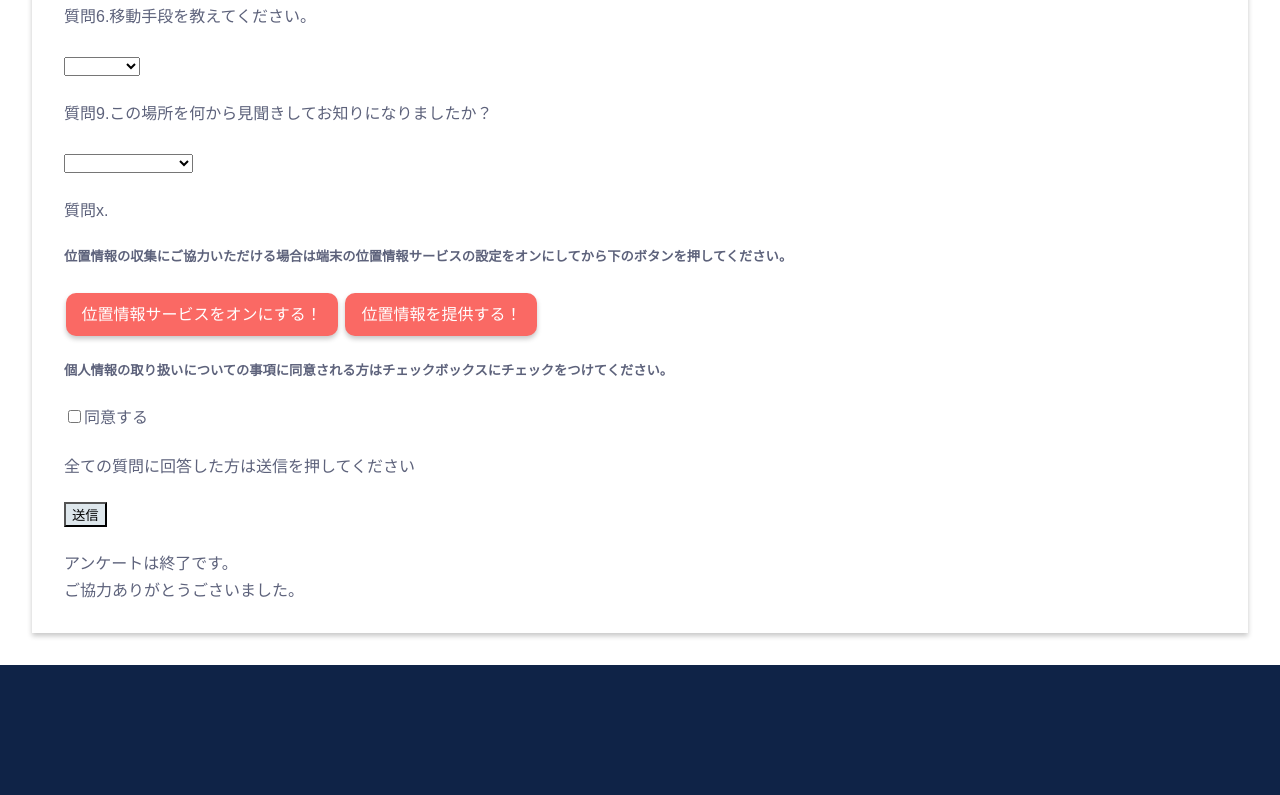
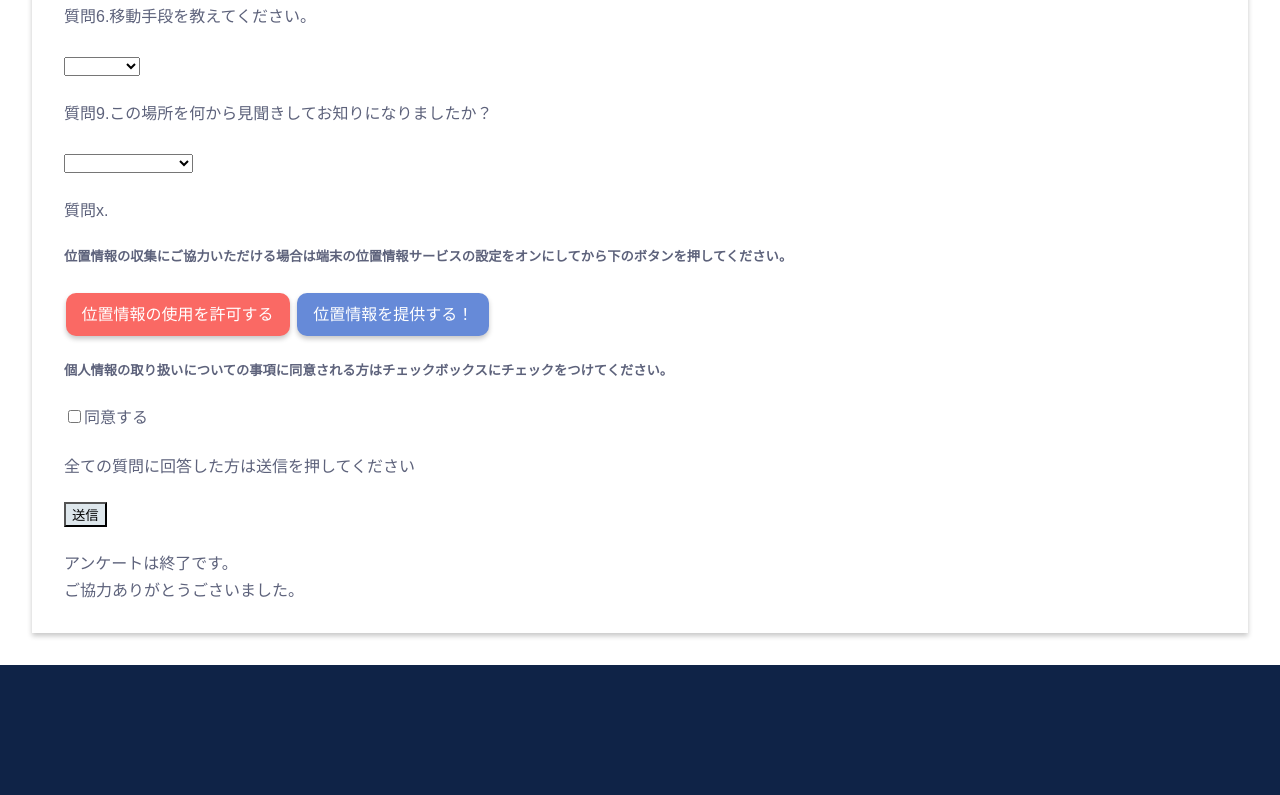
Before and after one commit to Otsuki3020/test3, a plain HTML site: page question.html in a window 1280 px wide. Shown: the part 884-1679 px from the top of the page. Drawn offline with Linux system fonts and the light colour scheme.

Commit message:
Update question.html

```diff
--- a/question.html
+++ b/question.html
@@ -36,6 +36,7 @@
                     // 取得成功した場合
                     function(position) {
                         get_position = ("緯度:"+position.coords.latitude+",経度"+position.coords.longitude);
+                        alert = ("位置情報を取得しました！");
                     },
                     // 取得失敗した場合
                     function(error) {
@@ -166,18 +167,16 @@
                     </select>
 
                 <h4 class="questions-title" aria-required="true" required>質問x.</h4>
+                <!-- 位置情報 -->
+                <h5>位置情報の収集にご協力いただける場合は端末の位置情報サービスの設定をオンにしてから下のボタンを押してください。</h5>
 
-                <p>
-                    <h5>位置情報の収集にご協力いただける場合は端末の位置情報サービスの設定をオンにしてから下のボタンを押してください。</h5>
-                    <textarea id="textarea1" value="1" cols="38" rows=5 maxlength="30" style="display:none" name="position"></textarea>
-                    <a class="btn-square1" id="data_position" onclick="getPosition();">位置情報サービスをオンにする！</a>
-                    <a class="btn-square1" id="data_position" onclick="clickBtn1();">位置情報を提供する！</a>
-                </p>
+                <textarea id="textarea1" value="1" cols="38" rows=5 maxlength="30" style="display:none" name="position"></textarea>
+                <a class="btn-square1" id="data_position" onclick="getPosition();">位置情報の使用を許可する</a>
+                <a class="btn-square2" id="data_position" onclick="clickBtn1();">位置情報を提供する！</a>
+
+                <!-- 同意 -->
                 <h5>個人情報の取り扱いについての事項に同意される方はチェックボックスにチェックをつけてください。</h5>
-                <p>
-                    <input type="checkbox"aria-required="true" required>同意する
-                </p>
-
+                <input type="checkbox"aria-required="true" required>同意する
 
                 <h4>全ての質問に回答した方は送信を押してください</h4>
 
```
